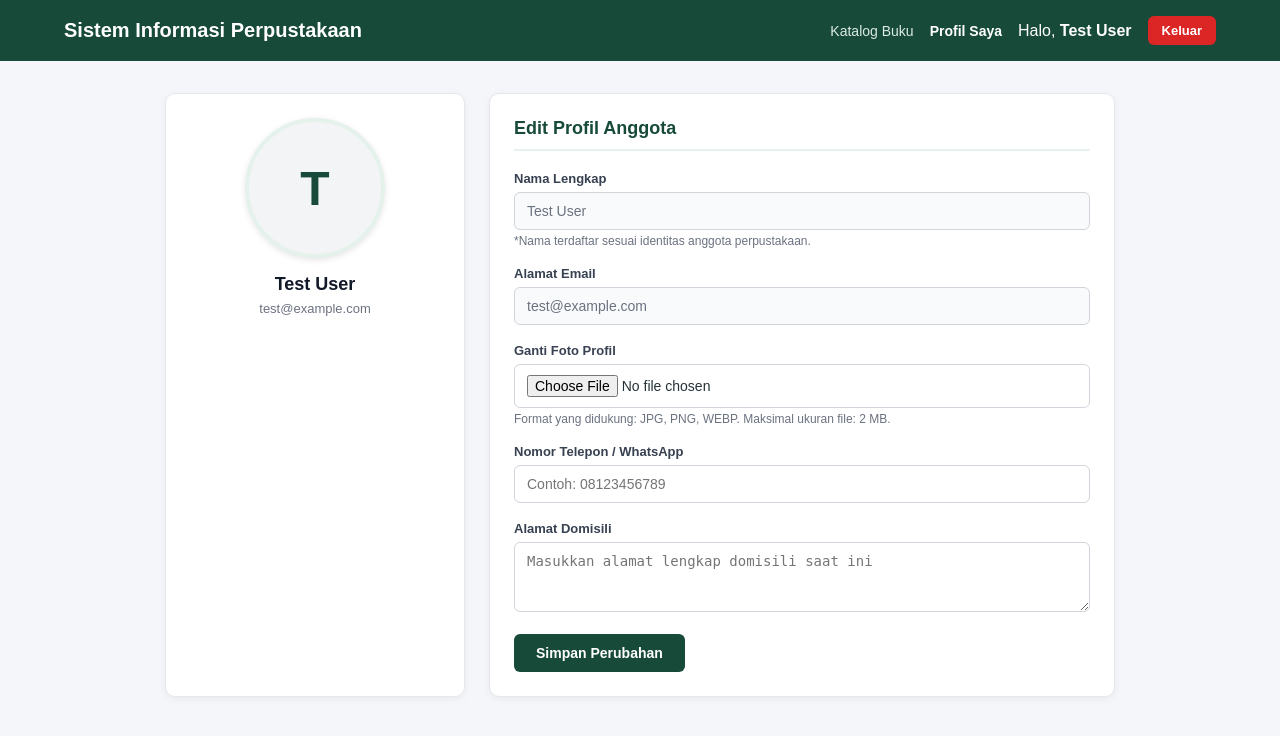
After one commit to rann11u/Sistem-Informasi-Perpustakaan-Sederhana, a Laravel app: page /profil in a window 1280 px wide. The commit adds this page. Shown: the top 736 px of the page. Run offline with Laravel 12, Linux system fonts and the light colour scheme; a user stored in the database is signed in; data comes from the database, SQL or seed files in the repository; data that the repository does not hold is empty.

Commit message:
feat(member-profile): add member profile page with photo upload and edit info

```diff
--- /dev/null
+++ b/app/Http/Controllers/MemberProfileController.php
@@ -0,0 +1,66 @@
+<?php
+
+namespace App\Http\Controllers;
+
+use Illuminate\Http\Request;
+use Illuminate\Support\Facades\Auth;
+use Illuminate\Support\Facades\Storage;
+use App\Models\Member;
+
+class MemberProfileController extends Controller
+{
+    /**
+     * Menampilkan halaman profil member
+     */
+    public function show()
+    {
+        $user = Auth::user();
+        $member = $user->member;
+
+        // Fallback jika member dibuat sebelum relasi user_id aktif
+        if (! $member) {
+            $member = Member::where('email', $user->email)->first();
+            if ($member && ! $member->user_id) {
+                $member->update(['user_id' => $user->id]);
+            }
+        }
+
+        return view('member.profile', compact('user', 'member'));
+    }
+
+    /**
+     * Memperbarui foto profil, nomor telepon, dan alamat
+     */
+    public function update(Request $request)
+    {
+        $user = Auth::user();
+        $member = $user->member ?? Member::where('email', $user->email)->firstOrFail();
+
+        $request->validate([
+            'phone'   => ['nullable', 'string', 'max:20'],
+            'address' => ['nullable', 'string', 'max:1000'],
+            'photo'   => ['nullable', 'image', 'mimes:jpeg,png,jpg,webp', 'max:2048'],
+        ], [
+            'photo.image' => 'File harus berupa gambar.',
+            'photo.mimes' => 'Format gambar yang diizinkan: jpeg, png, jpg, atau webp.',
+            'photo.max'   => 'Ukuran foto maksimal adalah 2MB.',
+        ]);
+
+        // Proses unggah foto profil baru
+        if ($request->hasFile('photo')) {
+            // Hapus foto lama jika ada
+            if ($member->photo && Storage::disk('public')->exists($member->photo)) {
+                Storage::disk('public')->delete($member->photo);
+            }
+
+            $path = $request->file('photo')->store('members', 'public');
+            $member->photo = $path;
+        }
+
+        $member->phone   = $request->phone;
+        $member->address = $request->address;
+        $member->save();
+
+        return back()->with('success', 'Profil Anda berhasil diperbarui!');
+    }
+}
--- a/app/Models/Member.php
+++ b/app/Models/Member.php
@@ -14,6 +14,7 @@ class Member extends Model
         'name',
         'email',
         'phone',
+        'photo',
         'address',
         'joined_at',
     ];
--- a/resources/views/member/books.blade.php
+++ b/resources/views/member/books.blade.php
@@ -173,6 +173,8 @@
     <header class="header">
         <h1>Sistem Informasi Perpustakaan</h1>
         <div class="user-nav">
+            <a href="{{ route('member.books') }}" style="color:white; text-decoration:none; font-weight:bold; font-size:14px; margin-right:4px;">Katalog Buku</a>
+            <a href="{{ route('member.profile') }}" style="color:#dcebe3; text-decoration:none; font-size:14px; margin-right:12px;">Profil Saya</a>
             <span>Halo, <strong>{{ Auth::user()->name }}</strong></span>
             @if(Auth::user()->member)
                 <span class="badge-code">{{ Auth::user()->member->member_code }}</span>
--- /dev/null
+++ b/resources/views/member/profile.blade.php
@@ -0,0 +1,390 @@
+<!DOCTYPE html>
+<html lang="id">
+<head>
+    <meta charset="UTF-8">
+    <meta name="viewport" content="width=device-width, initial-scale=1.0">
+    <title>Profil Saya - Portal Anggota</title>
+    <style>
+        * {
+            box-sizing: border-box;
+            margin: 0;
+            padding: 0;
+        }
+
+        body {
+            font-family: Arial, Helvetica, sans-serif;
+            background-color: #f4f6f9;
+            color: #263238;
+        }
+
+        .header {
+            background-color: #174a38;
+            color: white;
+            padding: 16px 5%;
+            display: flex;
+            justify-content: space-between;
+            align-items: center;
+            flex-wrap: wrap;
+            gap: 12px;
+        }
+
+        .header h1 {
+            font-size: 20px;
+            margin: 0;
+        }
+
+        .user-nav {
+            display: flex;
+            align-items: center;
+            gap: 16px;
+        }
+
+        .nav-link {
+            color: #dcebe3;
+            text-decoration: none;
+            font-size: 14px;
+            transition: color 0.2s;
+        }
+
+        .nav-link:hover, .nav-link.active {
+            color: white;
+            font-weight: bold;
+        }
+
+        .badge-code {
+            background-color: #e5f1eb;
+            color: #174a38;
+            padding: 4px 10px;
+            border-radius: 4px;
+            font-size: 13px;
+            font-weight: bold;
+        }
+
+        .btn-logout {
+            background-color: #dc2626;
+            color: white;
+            border: none;
+            padding: 7px 14px;
+            border-radius: 6px;
+            cursor: pointer;
+            font-size: 13px;
+            font-weight: bold;
+        }
+
+        .btn-logout:hover {
+            background-color: #b91c1c;
+        }
+
+        .container {
+            width: 90%;
+            max-width: 950px;
+            margin: 32px auto;
+        }
+
+        .alert-success {
+            background-color: #e4f6e9;
+            color: #176534;
+            padding: 14px 18px;
+            border-radius: 8px;
+            border: 1px solid #bbf0cb;
+            margin-bottom: 24px;
+            font-size: 14px;
+        }
+
+        .profile-grid {
+            display: grid;
+            grid-template-columns: 300px 1fr;
+            gap: 24px;
+        }
+
+        @media (max-width: 768px) {
+            .profile-grid {
+                grid-template-columns: 1fr;
+            }
+        }
+
+        .card {
+            background-color: white;
+            border-radius: 10px;
+            padding: 24px;
+            box-shadow: 0 2px 8px rgba(0,0,0,0.05);
+            border: 1px solid #e5e7eb;
+        }
+
+        .photo-card {
+            text-align: center;
+        }
+
+        .avatar-wrapper {
+            width: 140px;
+            height: 140px;
+            margin: 0 auto 16px;
+            border-radius: 50%;
+            overflow: hidden;
+            border: 4px solid #e5f1eb;
+            background-color: #f3f4f6;
+            display: flex;
+            align-items: center;
+            justify-content: center;
+            box-shadow: 0 2px 6px rgba(0,0,0,0.1);
+        }
+
+        .avatar-img {
+            width: 100%;
+            height: 100%;
+            object-fit: cover;
+        }
+
+        .avatar-placeholder {
+            font-size: 48px;
+            font-weight: bold;
+            color: #174a38;
+        }
+
+        .member-name {
+            font-size: 18px;
+            font-weight: bold;
+            color: #111827;
+            margin-bottom: 6px;
+        }
+
+        .member-email {
+            font-size: 13px;
+            color: #6b7280;
+            margin-bottom: 14px;
+        }
+
+        .member-info-box {
+            background-color: #f9fafb;
+            padding: 12px;
+            border-radius: 8px;
+            font-size: 13px;
+            text-align: left;
+            margin-top: 14px;
+            border: 1px solid #f3f4f6;
+        }
+
+        .member-info-box div {
+            margin-bottom: 6px;
+        }
+
+        .member-info-box div:last-child {
+            margin-bottom: 0;
+        }
+
+        .form-title {
+            font-size: 18px;
+            font-weight: bold;
+            color: #174a38;
+            margin-bottom: 20px;
+            border-bottom: 2px solid #e5f1eb;
+            padding-bottom: 10px;
+        }
+
+        .form-group {
+            margin-bottom: 18px;
+        }
+
+        .form-group label {
+            display: block;
+            margin-bottom: 6px;
+            font-size: 13px;
+            font-weight: bold;
+            color: #374151;
+        }
+
+        .form-control {
+            width: 100%;
+            padding: 10px 12px;
+            border: 1px solid #d1d5db;
+            border-radius: 6px;
+            font-size: 14px;
+            outline: none;
+            transition: border-color 0.2s;
+        }
+
+        .form-control:focus {
+            border-color: #174a38;
+            box-shadow: 0 0 0 3px rgba(23, 74, 56, 0.15);
+        }
+
+        .form-control[readonly] {
+            background-color: #f9fafb;
+            color: #6b7280;
+            cursor: not-allowed;
+        }
+
+        .file-hint {
+            font-size: 12px;
+            color: #6b7280;
+            margin-top: 4px;
+        }
+
+        .field-error {
+            color: #dc2626;
+            font-size: 12px;
+            margin-top: 4px;
+        }
+
+        .btn-submit {
+            background-color: #174a38;
+            color: white;
+            border: none;
+            padding: 11px 22px;
+            border-radius: 6px;
+            font-size: 14px;
+            font-weight: bold;
+            cursor: pointer;
+            transition: background-color 0.2s;
+        }
+
+        .btn-submit:hover {
+            background-color: #103629;
+        }
+    </style>
+</head>
+<body>
+
+    <header class="header">
+        <h1>Sistem Informasi Perpustakaan</h1>
+        <div class="user-nav">
+            <a href="{{ route('member.books') }}" class="nav-link">Katalog Buku</a>
+            <a href="{{ route('member.profile') }}" class="nav-link active">Profil Saya</a>
+            <span>Halo, <strong>{{ $user->name }}</strong></span>
+            @if($member && $member->member_code)
+                <span class="badge-code">{{ $member->member_code }}</span>
+            @endif
+            <form action="{{ route('logout') }}" method="POST" style="margin:0;">
+                @csrf
+                <button type="submit" class="btn-logout">Keluar</button>
+            </form>
+        </div>
+    </header>
+
+    <main class="container">
+        @if(session('success'))
+            <div class="alert-success">
+                {{ session('success') }}
+            </div>
+        @endif
+
+        <div class="profile-grid">
+
+            {{-- Kartu Info Foto & Identitas Anggota --}}
+            <div class="card photo-card">
+                <div class="avatar-wrapper">
+                    @if($member && $member->photo)
+                        <img id="avatarPreview" src="{{ asset('storage/' . $member->photo) }}" alt="Foto Profil" class="avatar-img">
+                    @else
+                        <img id="avatarPreview" src="" alt="Foto Profil" class="avatar-img" style="display:none;">
+                        <span id="avatarPlaceholder" class="avatar-placeholder">
+                            {{ strtoupper(substr($user->name, 0, 1)) }}
+                        </span>
+                    @endif
+                </div>
+
+                <div class="member-name">{{ $user->name }}</div>
+                <div class="member-email">{{ $user->email }}</div>
+
+                @if($member)
+                    <div class="member-info-box">
+                        <div><strong>Kode Anggota:</strong> {{ $member->member_code }}</div>
+                        <div><strong>Status:</strong> <span style="color:#176534; font-weight:bold;">Anggota Aktif</span></div>
+                        <div><strong>Bergabung:</strong> {{ $member->joined_at ? $member->joined_at->format('d M Y') : '-' }}</div>
+                    </div>
+                @endif
+            </div>
+
+            {{-- Kartu Form Edit Profil & Upload Foto --}}
+            <div class="card">
+                <h2 class="form-title">Edit Profil Anggota</h2>
+
+                <form action="{{ route('member.profile.update') }}" method="POST" enctype="multipart/form-data">
+                    @csrf
+                    @method('PUT')
+
+                    {{-- Nama Lengkap (Read-only) --}}
+                    <div class="form-group">
+                        <label for="name">Nama Lengkap</label>
+                        <input type="text" id="name" class="form-control" value="{{ $user->name }}" readonly>
+                        <div class="file-hint">*Nama terdaftar sesuai identitas anggota perpustakaan.</div>
+                    </div>
+
+                    {{-- Email (Read-only) --}}
+                    <div class="form-group">
+                        <label for="email">Alamat Email</label>
+                        <input type="email" id="email" class="form-control" value="{{ $user->email }}" readonly>
+                    </div>
+
+                    {{-- Upload Foto Profil --}}
+                    <div class="form-group">
+                        <label for="photo">Ganti Foto Profil</label>
+                        <input type="file" id="photo" name="photo" class="form-control" accept="image/jpeg,image/png,image/jpg,image/webp">
+                        <div class="file-hint">Format yang didukung: JPG, PNG, WEBP. Maksimal ukuran file: 2 MB.</div>
+                        @error('photo')
+                            <div class="field-error">{{ $message }}</div>
+                        @enderror
+                    </div>
+
+                    {{-- Nomor Telepon --}}
+                    <div class="form-group">
+                        <label for="phone">Nomor Telepon / WhatsApp</label>
+                        <input
+                            type="text"
+                            id="phone"
+                            name="phone"
+                            class="form-control"
+                            value="{{ old('phone', $member->phone ?? '') }}"
+                            placeholder="Contoh: 08123456789"
+                        >
+                        @error('phone')
+                            <div class="field-error">{{ $message }}</div>
+                        @enderror
+                    </div>
+
+                    {{-- Alamat --}}
+                    <div class="form-group">
+                        <label for="address">Alamat Domisili</label>
+                        <textarea
+                            id="address"
+                            name="address"
+                            class="form-control"
+                            rows="3"
+                            placeholder="Masukkan alamat lengkap domisili saat ini"
+                        >{{ old('address', $member->address ?? '') }}</textarea>
+                        @error('address')
+                            <div class="field-error">{{ $message }}</div>
+                        @enderror
+                    </div>
+
+                    <button type="submit" class="btn-submit">Simpan Perubahan</button>
+                </form>
+            </div>
+
+        </div>
+    </main>
+
+    {{-- Script untuk preview langsung foto yang dipilih sebelum diupload --}}
+    <script>
+        const photoInput = document.getElementById('photo');
+        const avatarPreview = document.getElementById('avatarPreview');
+        const avatarPlaceholder = document.getElementById('avatarPlaceholder');
+
+        photoInput.addEventListener('change', function(e) {
+            const file = e.target.files[0];
+            if (file) {
+                const reader = new FileReader();
+                reader.onload = function(event) {
+                    avatarPreview.src = event.target.result;
+                    avatarPreview.style.display = 'block';
+                    if (avatarPlaceholder) {
+                        avatarPlaceholder.style.display = 'none';
+                    }
+                };
+                reader.readAsDataURL(file);
+            }
+        });
+    </script>
+
+</body>
+</html>
--- a/routes/web.php
+++ b/routes/web.php
@@ -8,6 +8,7 @@ use App\Http\Controllers\MemberController;
 use App\Http\Controllers\UserController;
 use App\Http\Controllers\BorrowingController;
 use App\Http\Controllers\AuthController;
+use App\Http\Controllers\MemberProfileController;
 use App\Models\Book;
 
 // ==========================================
@@ -28,11 +29,14 @@ Route::middleware('guest')->group(function () {
 Route::middleware('auth')->group(function () {
     Route::post('/logout', [AuthController::class, 'logout'])->name('logout');
 
-    // Halaman Khusus Member: Katalog Buku
+    // Halaman Khusus Member: Katalog Buku & Profil
     Route::get('/katalog', function () {
         $books = Book::with('category')->get();
         return view('member.books', compact('books'));
     })->name('member.books');
+
+    Route::get('/profil', [MemberProfileController::class, 'show'])->name('member.profile');
+    Route::put('/profil', [MemberProfileController::class, 'update'])->name('member.profile.update');
 
     // Redirect root URL
     Route::get('/', function () {
```
Also changed, not shown: database/migrations/2026_11_26_093106_add_photo_to_members_table.php (added).
